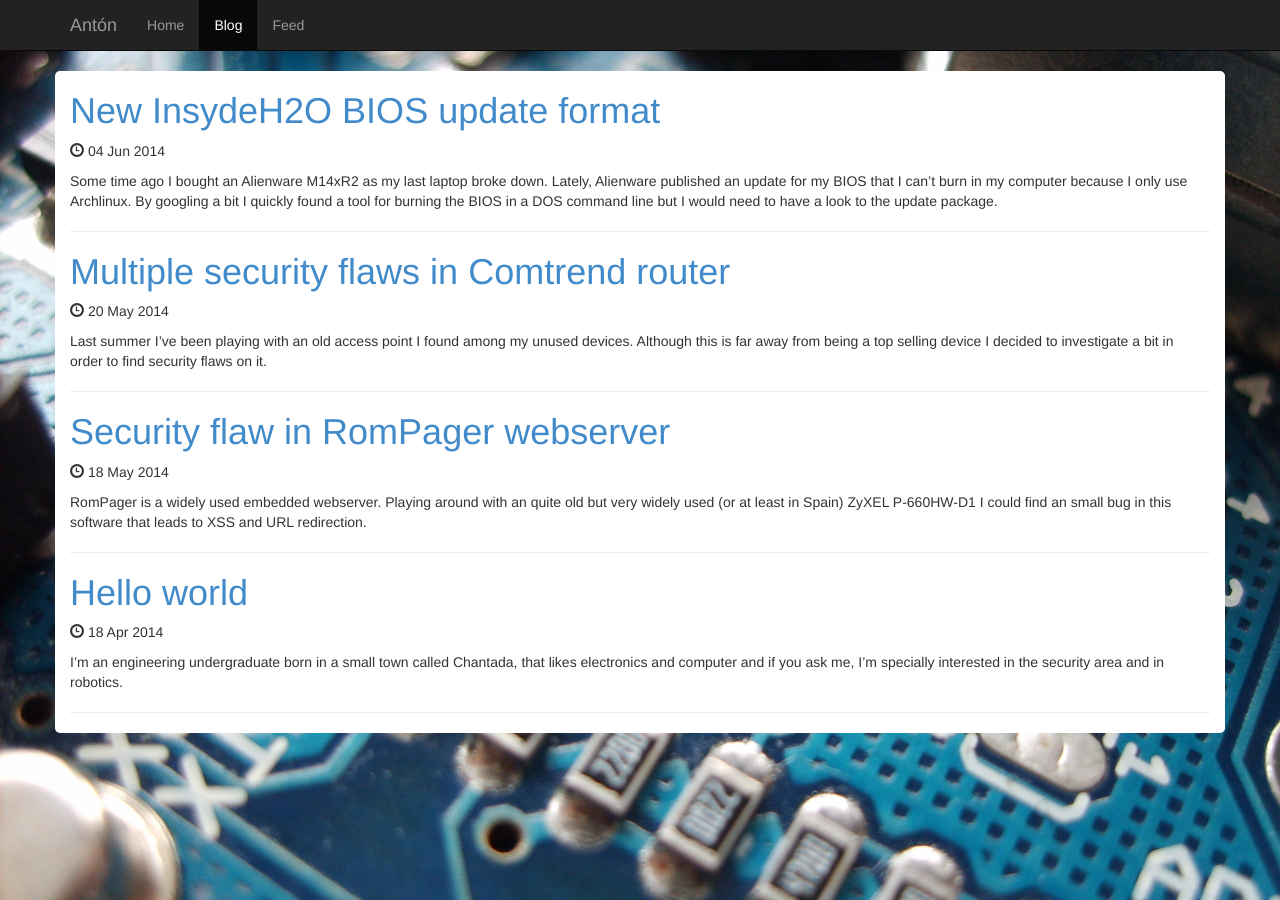
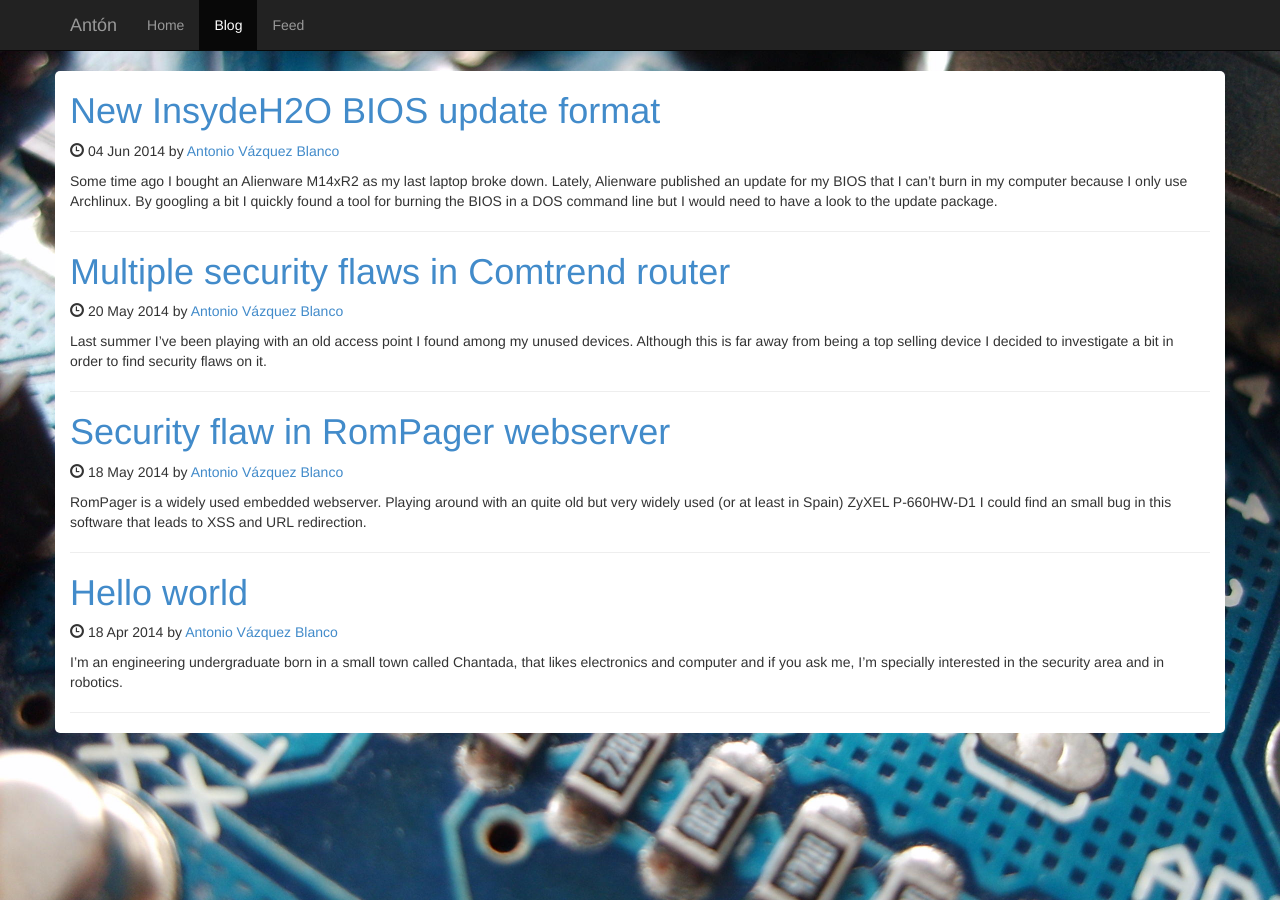
Before and after one commit to antoniovazquezblanco/antoniovazquezblanco.github.io, a Jekyll site: the page built from blog.html, in a window 1280 px wide. Built offline with Jekyll 4.4.1, drawn with Linux system fonts in a browser that asks for light colours; Markdown is read by kramdown in place of the engine named in the settings.

Commit message:
Add me as the author in every page.

```diff
--- a/_layouts/post.html
+++ b/_layouts/post.html
@@ -14,7 +14,7 @@
 	<div class="container">
 		<h1>{{ page.title }}</h1>
 		<div class="row-fluid">
-	                <div class="span6" style="display: inline-block;"><p><span class="glyphicon glyphicon-time"></span> {{ page.date | date_to_long_string }}</p></div>
+	                <div class="span6" style="display: inline-block;"><p><span class="glyphicon glyphicon-time"></span> {{ page.date | date_to_long_string }} by <a href="https://plus.google.com/+antoniovazquezblanco?rel=author">Antonio Vázquez Blanco</a></p></div>
 			<div class="span6 pull-right">{% include share.html %}</div>
 		</div>
 		<br />
--- a/blog.html
+++ b/blog.html
@@ -16,7 +16,7 @@ body>.container {
 	{% for post in site.posts %}
 		<div>
 			<h1><a href="{{ post.url }}">{{ post.title }}</a></h1>
-			<p><span class="glyphicon glyphicon-time"></span> {{ post.date | date_to_string }}</p>
+			<p><span class="glyphicon glyphicon-time"></span> {{ post.date | date_to_string }} by <a href="https://plus.google.com/+antoniovazquezblanco?rel=author">Antonio Vázquez Blanco</a></p>
 			{{ post.content | split:'<!--more-->' | first | strip_html }}
 		</div>
 		<hr />
```
